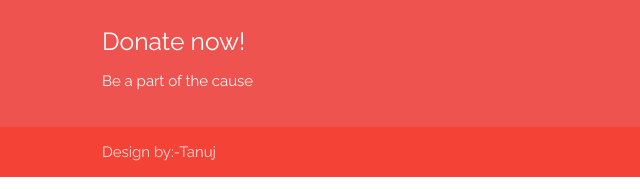
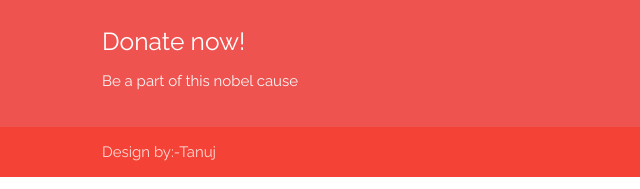
Before and after one commit to Tanuj69/Suliteos, a plain HTML site: page public/index.html in a window 1280 px wide. Shown: the part 608-797 px from the top of the page, 90-730 px from the left. Drawn offline with nearby package versions, Linux system fonts and the light colour scheme.

Commit message:
changed a line

```diff
--- a/public/index.html
+++ b/public/index.html
@@ -85,7 +85,7 @@
                   <div class="row">
                     <div class="col l6 s12">
                       <h5 class="white-text">Donate now! </h5>
-                      <p class="grey-text text-lighten-4">Be a part of the cause</p>
+                      <p class="grey-text text-lighten-4">Be a part of this nobel cause</p>
                     </div>
                   </div>
                 </div>
@@ -207,7 +207,7 @@
               <div class="row">
                 <div class="col l6 s12">
                   <h5 class="white-text">Donate now! </h5>
-                  <p class="grey-text text-lighten-4">Be a part of the cause</p>
+                  <p class="grey-text text-lighten-4">Be a part of this nobel cause</p>
                 </div>
               </div>
             </div>
```
